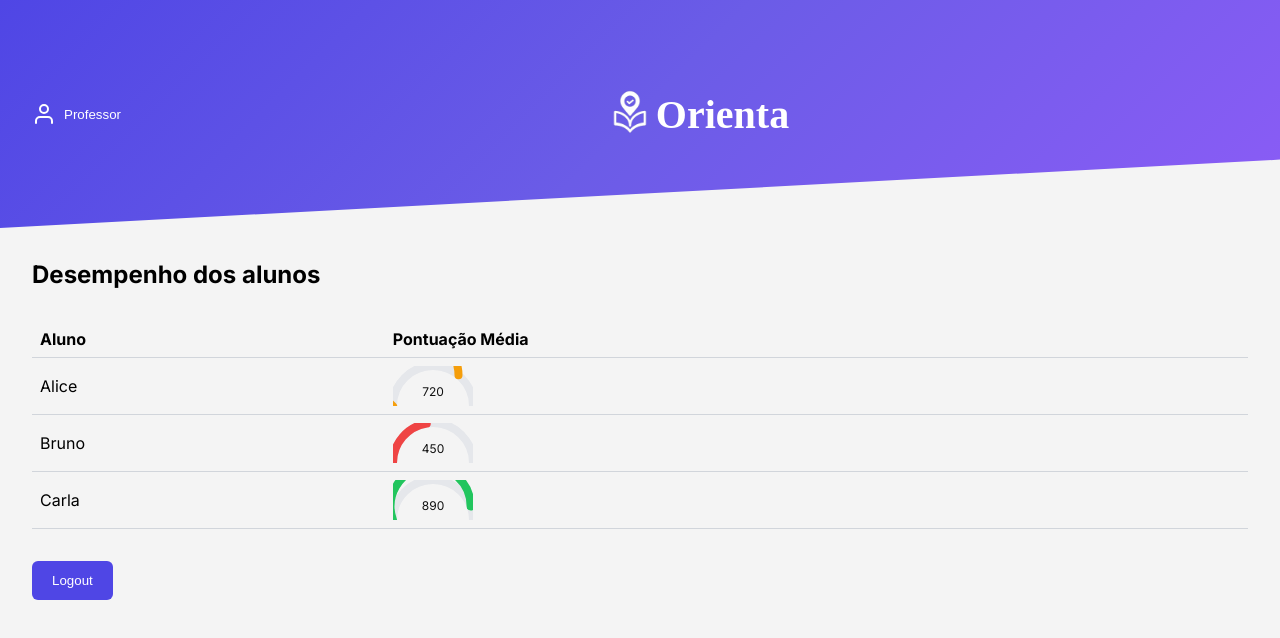
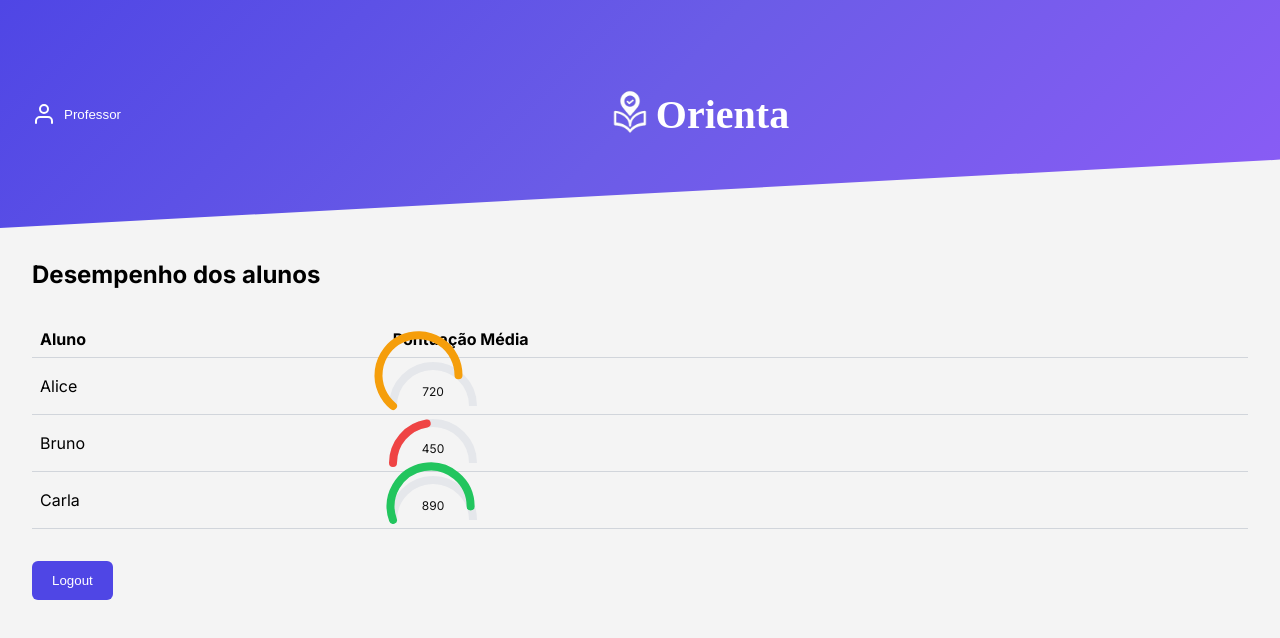
Before and after one commit to VitorSchumacher/21-tiao-e-bastiao, a React (Vite) app: page /dashboard in a window 1280 px wide. Shown: the top 638 px of the page. Built offline with nearby package versions, Linux system fonts and the light colour scheme; no server answers; sample sign-in values are in the browser's storage; a web font is replaced by a local one.

Commit message:
fix score gauge clipping

```diff
--- a/src/components/ScoreGauge.jsx
+++ b/src/components/ScoreGauge.jsx
@@ -3,6 +3,7 @@ import styled from "styled-components";
 
 const Svg = styled.svg`
   display: block;
+  overflow: visible;
 `;
 
 const ScoreText = styled.text`
```
